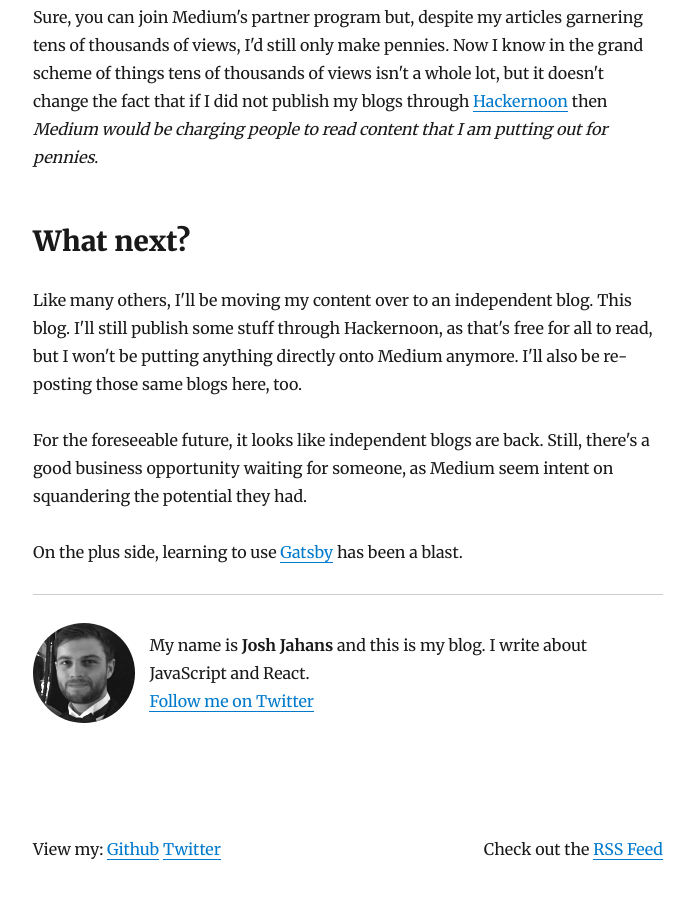
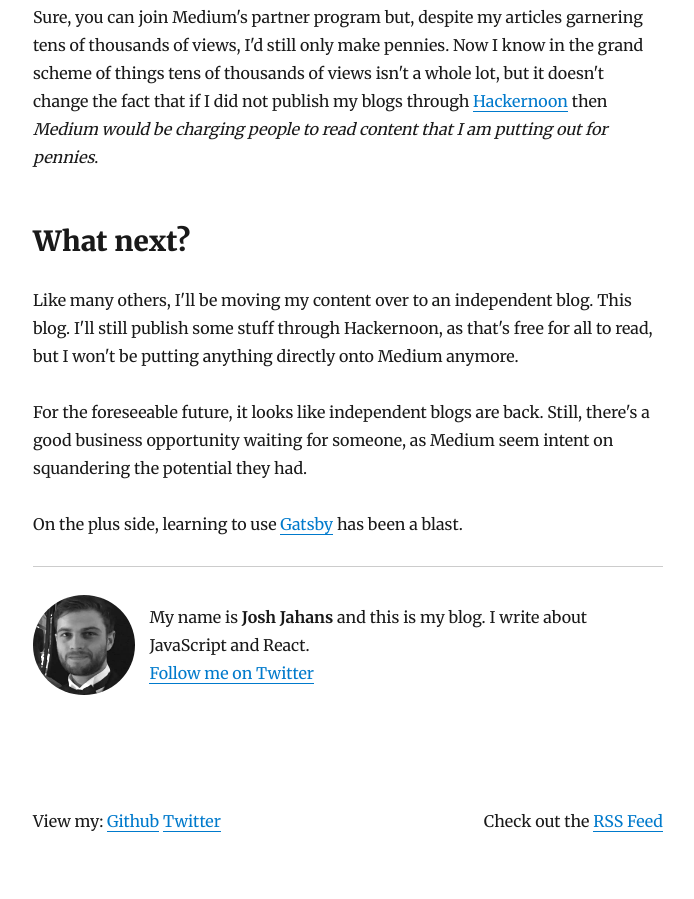
Before and after one commit to Jahans3/blog-josh-jahans, a Gatsby site: page /ditching-medium/ in a window 1280 px wide. Shown: the part 1793-2692 px from the top of the page, without its empty margins (292-986 px from the left). After the commit the page ends 2670 px from the top, so only its background shows below. Built offline with nearby package versions, Linux system fonts and the light colour scheme; Gatsby itself is replaced by a stand-in of ours; some packages are replaced by stand-ins of ours.

Commit message:
update blog text

```diff
--- a/content/blog/ditching-medium/index.md
+++ b/content/blog/ditching-medium/index.md
@@ -54,7 +54,7 @@ through [Hackernoon](https://hackernoon.com/) then *Medium would be charging peo
 ## What next?
 
 Like many others, I'll be moving my content over to an independent blog. This blog. I'll still publish some stuff through Hackernoon, as that's free
-for all to read, but I won't be putting anything directly onto Medium anymore. I'll also be re-posting those same blogs here, too.
+for all to read, but I won't be putting anything directly onto Medium anymore.
 
 For the foreseeable future, it looks like independent blogs are back. Still, there's a good business opportunity waiting for someone, as Medium seem
 intent on squandering the potential they had.
```
